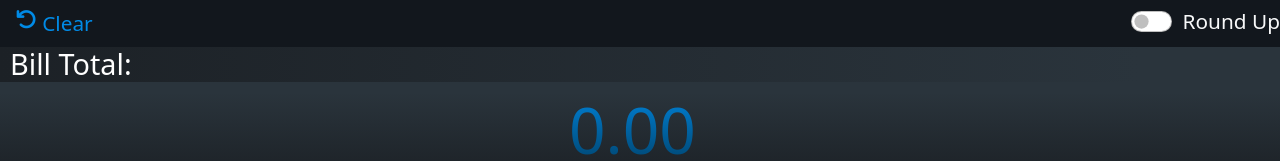
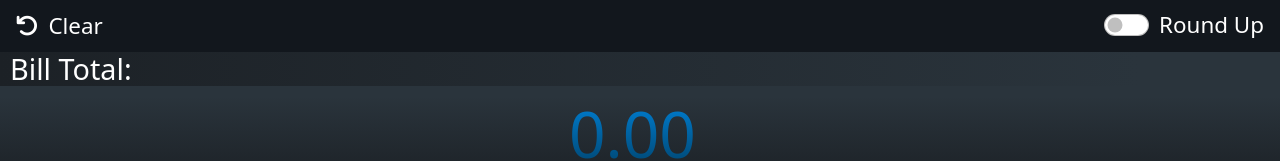
Before and after one commit to PandolfoM/Tipity, a plain HTML site: page index.html in a window 1280 px wide. Shown: the top 161 px of the page. Drawn offline with nearby package versions, Linux system fonts and the light colour scheme.

Commit message:
spacing for header

```diff
--- a/assets/css/index.css
+++ b/assets/css/index.css
@@ -25,12 +25,21 @@ h3 {
   font-size: 1.3rem;
 }
 
-.nav{
-  font-size: 1.3rem;
+.nav {
+  font-size: 1.4rem;
 }
 
-.roundUpSwitch {
-  font-size: 1.3rem;
+.nav-link {
+  display: flex;
+  align-items: center;
+}
+
+.fa-arrow-rotate-left {
+  margin-right: 10px;
+}
+
+.form-check {
+  padding-left: 60px;
 }
 
 .form-check-input {
--- a/index.html
+++ b/index.html
@@ -31,12 +31,12 @@
     <title>Tip Calculator</title>
   </head>
   <body>
-    <nav class="nav d-flex justify-content-between align-items-end text-light">
+    <nav class="nav d-flex justify-content-between align-items-center text-light">
       <a class="nav-link" onclick="clearInputs()">
         <i class="fa-solid fa-arrow-rotate-left"></i>
         Clear
       </a>
-      <div class="form-check form-switch roundUpSwitch">
+      <div class="nav-link align-items-start form-check form-switch">
         <input
           class="form-check-input"
           type="checkbox"
```
